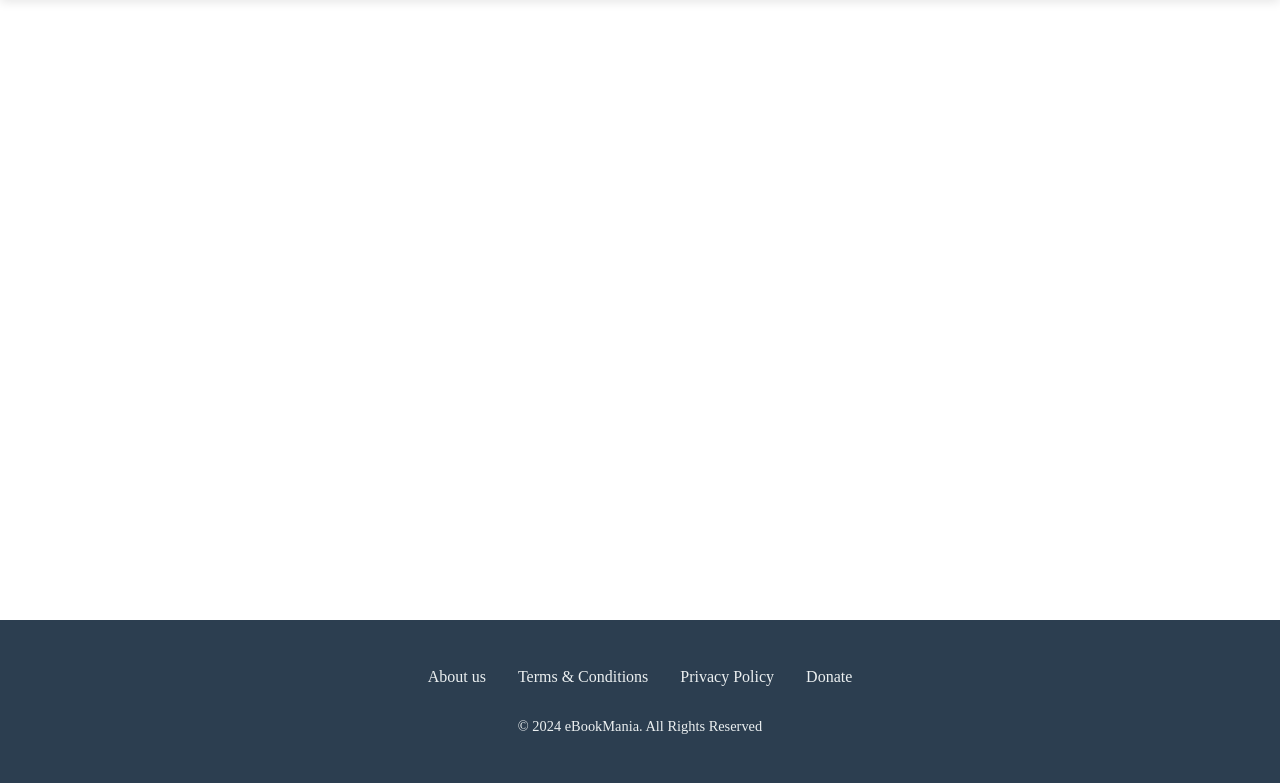
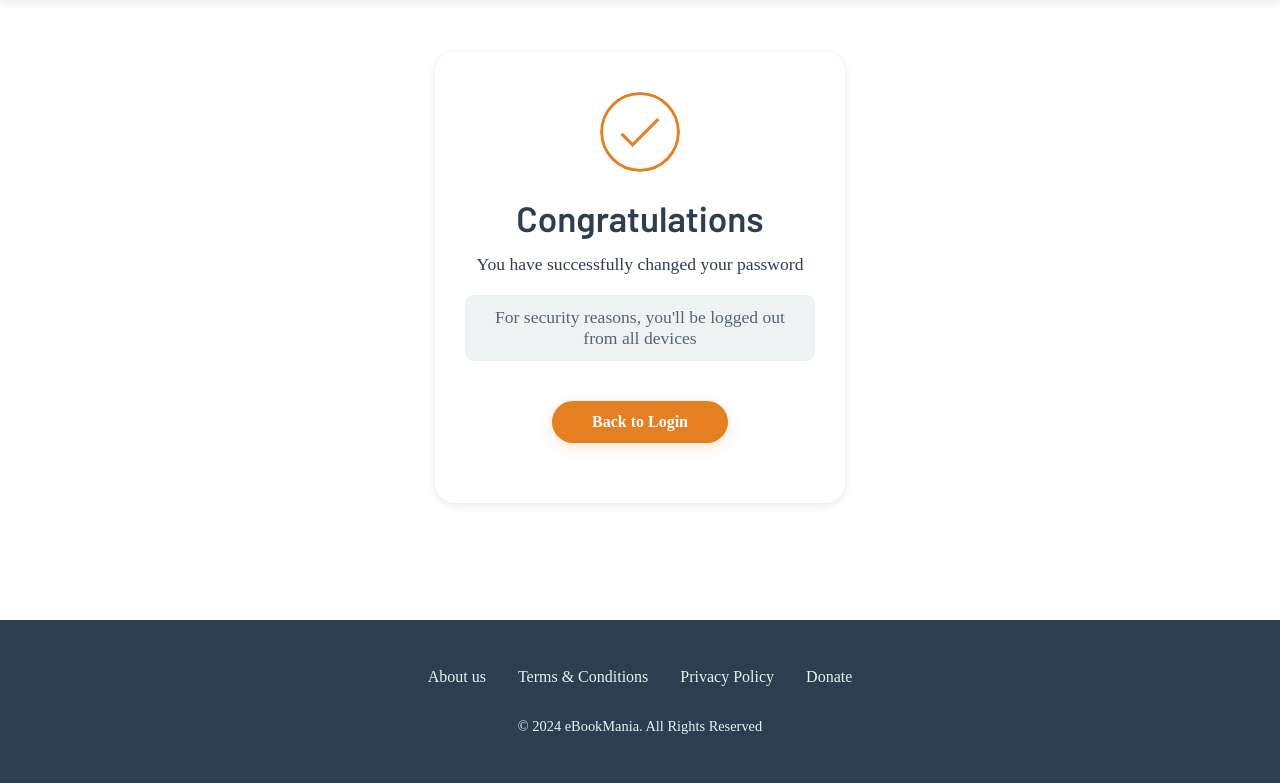
Before and after one commit to dhimanhere/ebook, a Django app: template myapp/templates/myapp/password-change-done.html in a window 1280 px wide. Shown: the part 81-864 px from the top of the page. Run offline with Django 5.2, Linux system fonts and the light colour scheme; the template is opened without the code that fills it, so the values that code supplies are empty; some web fonts are replaced.

Commit message:
fixed some css

```diff
--- a/myapp/templates/myapp/password-change-done.html
+++ b/myapp/templates/myapp/password-change-done.html
@@ -2,12 +2,34 @@
 {% load static %}
 {% block head %}
 <title>Upload eBook</title>
+<link rel="stylesheet" href="{% static 'css/pcd.css' %}">
 {% endblock %}
 {% block content %}
-<div class="change-container">
-
+<div class="s-container">
+	<div class="success-card">
+		<div class="icon-container">
+			<svg class="checkmark" xmlns="http://www.w3.org/2000/svg" viewBox="0 0 52 52">
+				<circle class="checkmark-circle" cx="26" cy="26" r="25" fill="none"/>
+				<path class="checkmark-check" fill="none" d="M14.1 27.2l7.1 7.2 16.7-16.8"/>
+			</svg>
+		</div>
+		<h1>Congratulations</h1>
+		<p>You have successfully changed your password</p>
+		<div class="additional-info">
+			<p class="security-tip">For security reasons, you'll be logged out from all devices</p>
+		</div>
+		<a href="#" class="login-btn">Back to Login</a>
+	</div>
 </div>
 {% endblock %}
 {% block js %}
-
+<script>
+	const loginBtn = document.querySelector('.login-btn');
+	loginBtn.addEventListener('mouseover', () => {
+		loginBtn.style.transform = 'translateY(-2px)';
+	});
+	loginBtn.addEventListener('mouseout', () => {
+		loginBtn.style.transform = 'translateY(0)';
+	});
+</script>
 {% endblock %}
--- a/static/css/base.css
+++ b/static/css/base.css
@@ -61,6 +61,7 @@
     background: var(--color-light);
     border-radius: 8px;
     overflow: hidden;
+    width: 100%;
 }
 
 .search-form input {
@@ -107,9 +108,6 @@
 }
 
 /* User menu */
-.user-menu {
-    position: relative;
-}
 
 .username {
     cursor: pointer;
@@ -241,11 +239,12 @@
     }
 
     .nav-list {
-        position: fixed;
+        position: absolute;
+        width: 100%;
         left: -100%;
-        top: 70px;
-        gap: 0;
+        top: calc(100% + 0.5rem);
         flex-direction: column;
+        gap: 1.5rem;
         background: var(--color-white);
         width: 100%;
         padding: 2rem;
@@ -255,11 +254,20 @@
 
     .nav-list.active {
         left: 0;
+        z-index: 1000;
     }
-
+    .user-menu{
+        position: relative;
+    }
+    .dropdown-menu{
+        top: calc(100% + 1rem);
+        right: none;
+        left: 0;
+    }
     .search-box {
         grid-column: 1 / -1;
         order: 3;
+        max-width: none;
     }
 
     .footer-links {
--- /dev/null
+++ b/static/css/pcd.css
@@ -0,0 +1,133 @@
+:root{
+     --transition: all 0.3s ease;
+}
+.s-container {
+    width: 100%;
+    margin-inline: auto;
+    max-width: 450px;
+    padding: 20px;
+}
+
+.success-card {
+    background: var(--color-white);
+    border-radius: 20px;
+    padding: 40px 30px;
+    text-align: center;
+    box-shadow: var(--shadow);
+    animation: slideUp 0.5s ease-out;
+}
+
+.icon-container {
+    margin-bottom: 25px;
+}
+
+.checkmark {
+    width: 80px;
+    height: 80px;
+    border-radius: 50%;
+    display: block;
+    margin: 0 auto;
+    animation: scale 0.5s ease-in-out;
+}
+
+.checkmark-circle {
+    stroke: var(--color-secondary);
+    stroke-width: 2;
+    stroke-dasharray: 166;
+    stroke-dashoffset: 166;
+    animation: stroke 0.6s cubic-bezier(0.65, 0, 0.45, 1) forwards;
+}
+
+.checkmark-check {
+    stroke: var(--color-secondary);
+    stroke-width: 2;
+    stroke-dasharray: 48;
+    stroke-dashoffset: 48;
+    animation: stroke 0.3s cubic-bezier(0.65, 0, 0.45, 1) 0.8s forwards;
+}
+
+.success-card h1 {
+    color: var(--color-primary);
+    font-family: var(--header-font);
+    font-size: 2.2rem;
+    margin-bottom: 15px;
+}
+
+.success-card p {
+    color: var(--color-text);
+    margin-bottom: 20px;
+    font-size: 1.1rem;
+}
+
+.security-tip {
+    font-size: 0.9rem;
+    color: var(--color-text);
+    opacity: 0.8;
+    background: var(--color-light);
+    padding: 12px;
+    border-radius: 8px;
+    margin: 20px 0;
+}
+
+.login-btn {
+    display: inline-block;
+    background: var(--color-secondary);
+    color: var(--color-white);
+    padding: 12px 40px;
+    border-radius: 25px;
+    text-decoration: none;
+    font-weight: 600;
+    margin: 20px 0;
+    transition: var(--transition);
+    box-shadow: 0 4px 15px rgba(230, 126, 34, 0.2);
+}
+
+.login-btn:hover {
+    background: var(--color-hover);
+    transform: translateY(-2px);
+    box-shadow: 0 6px 20px rgba(230, 126, 34, 0.3);
+}
+
+@keyframes slideUp {
+    0% {
+        transform: translateY(20px);
+        opacity: 0;
+    }
+    100% {
+        transform: translateY(0);
+        opacity: 1;
+    }
+}
+
+@keyframes scale {
+    0%, 100% {
+        transform: none;
+    }
+    50% {
+        transform: scale(1.1);
+    }
+}
+
+@keyframes stroke {
+    100% {
+        stroke-dashoffset: 0;
+    }
+}
+
+@media (max-width: 480px) {
+    .container {
+        padding: 15px;
+    }
+
+    .success-card {
+        padding: 30px 20px;
+    }
+
+    .success-card h1 {
+        font-size: 1.8rem;
+    }
+
+    .success-card p {
+        font-size: 1rem;
+    }
+}
```
Also changed, not shown: myapp/templates/myapp/detail.html (+8 -0 lines), myapp/templates/myapp/password-change.html (+22 -6 lines), static/css/home.css (+9 -7 lines), static/css/password-change.css (+106 -7 lines), db.sqlite3. Lines whose indentation alone changed are shown as unchanged.
